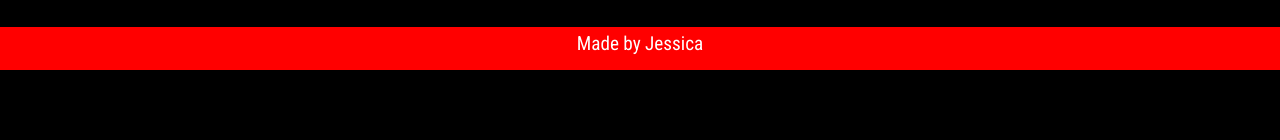
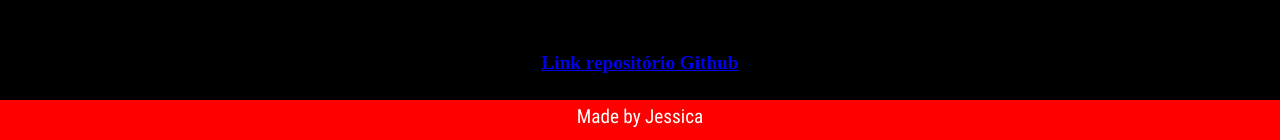
Before and after one commit to jneres00/fanpage-anime, a plain HTML site: page index.html in a window 1280 px wide. Shown: the part 1687-1827 px from the top of the page. Before the commit the page ends 1757 px from the top, so only its background shows below. Drawn offline with Linux system fonts and the light colour scheme.

Commit message:
Add link pro repo

```diff
--- a/index.html
+++ b/index.html
@@ -45,7 +45,7 @@
             <iframe class="video" width="700" height="400" src="https://www.youtube.com/embed/MGRm4IzK1SQ?si=TQA28GmdMsyYzahY" title="YouTube video player" frameborder="0" allowfullscreen></iframe>
         </div>
     </main>
-
+    <h4><a href="https://github.com/jneres00/fanpage-anime">Link repositório Github</a></h4>
     <div class="footer">
         <p>Made by Jessica</p>
     </div>
```
